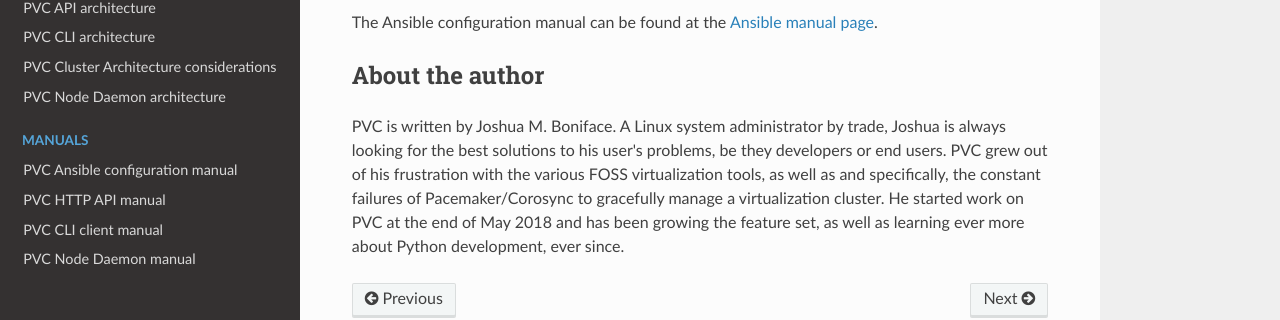
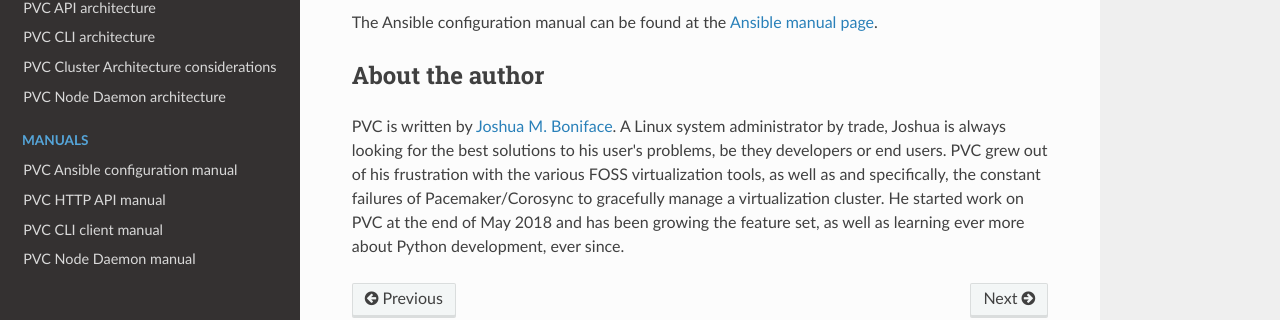
Before and after one commit to parallelvirtualcluster/pvc, an MkDocs documentation site: the page built from docs/about.md, in a window 1280 px wide and 900 px high, scrolled down 2998 px. Shown: the part 488-808 px from the top of the window. Built offline with MkDocs 1.6.1, drawn with Linux system fonts in a browser that asks for light colours; nearby versions of some CDN libraries; part of the change alters nothing that is shown.

```diff
--- a/docs/about.md
+++ b/docs/about.md
@@ -66,4 +66,4 @@ The Ansible configuration manual can be found at the [Ansible manual page](/manu
 
 ## About the author
 
-PVC is written by Joshua M. Boniface. A Linux system administrator by trade, Joshua is always looking for the best solutions to his user's problems, be they developers or end users. PVC grew out of his frustration with the various FOSS virtualization tools, as well as and specifically, the constant failures of Pacemaker/Corosync to gracefully manage a virtualization cluster. He started work on PVC at the end of May 2018 and has been growing the feature set, as well as learning ever more about Python development, ever since.
+PVC is written by [Joshua](https://www.boniface.me) [M.](https://bonifacelabs.ca) [Boniface](https://github.com/joshuaboniface). A Linux system administrator by trade, Joshua is always looking for the best solutions to his user's problems, be they developers or end users. PVC grew out of his frustration with the various FOSS virtualization tools, as well as and specifically, the constant failures of Pacemaker/Corosync to gracefully manage a virtualization cluster. He started work on PVC at the end of May 2018 and has been growing the feature set, as well as learning ever more about Python development, ever since.
```
